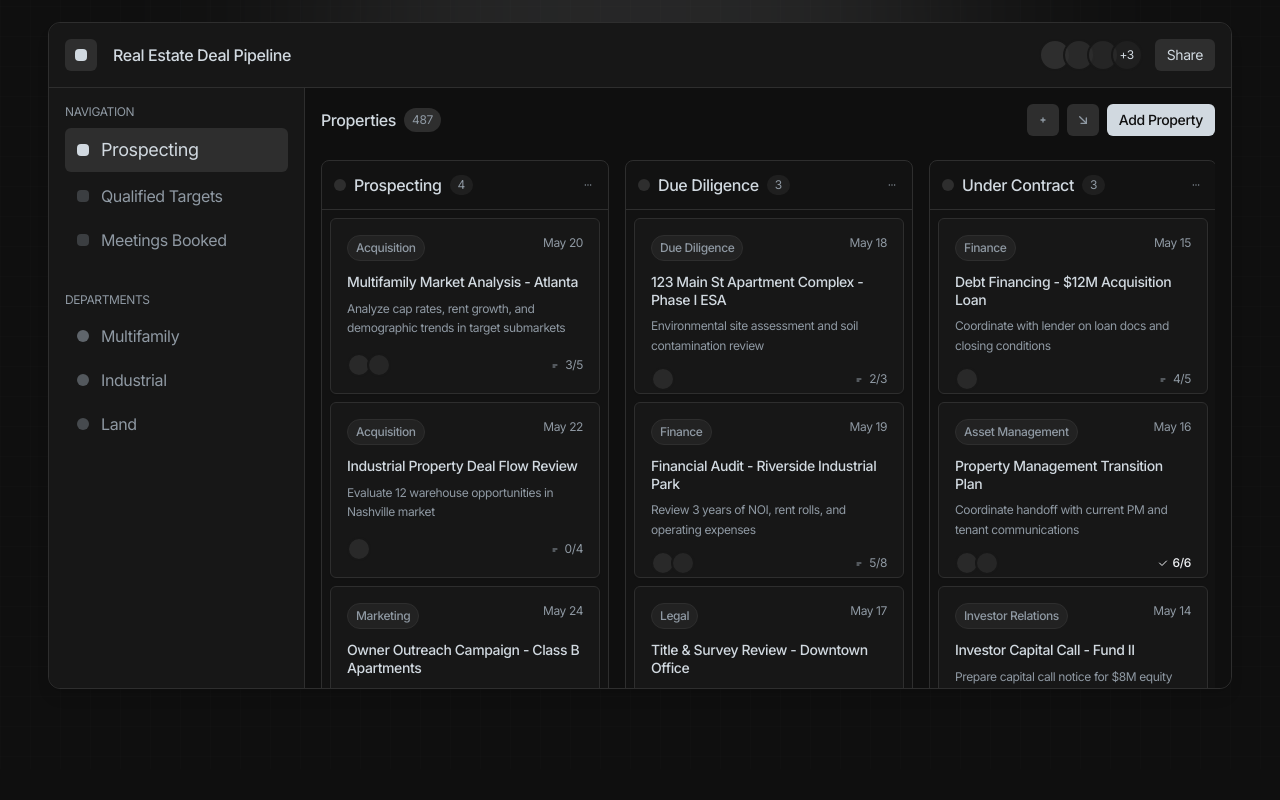
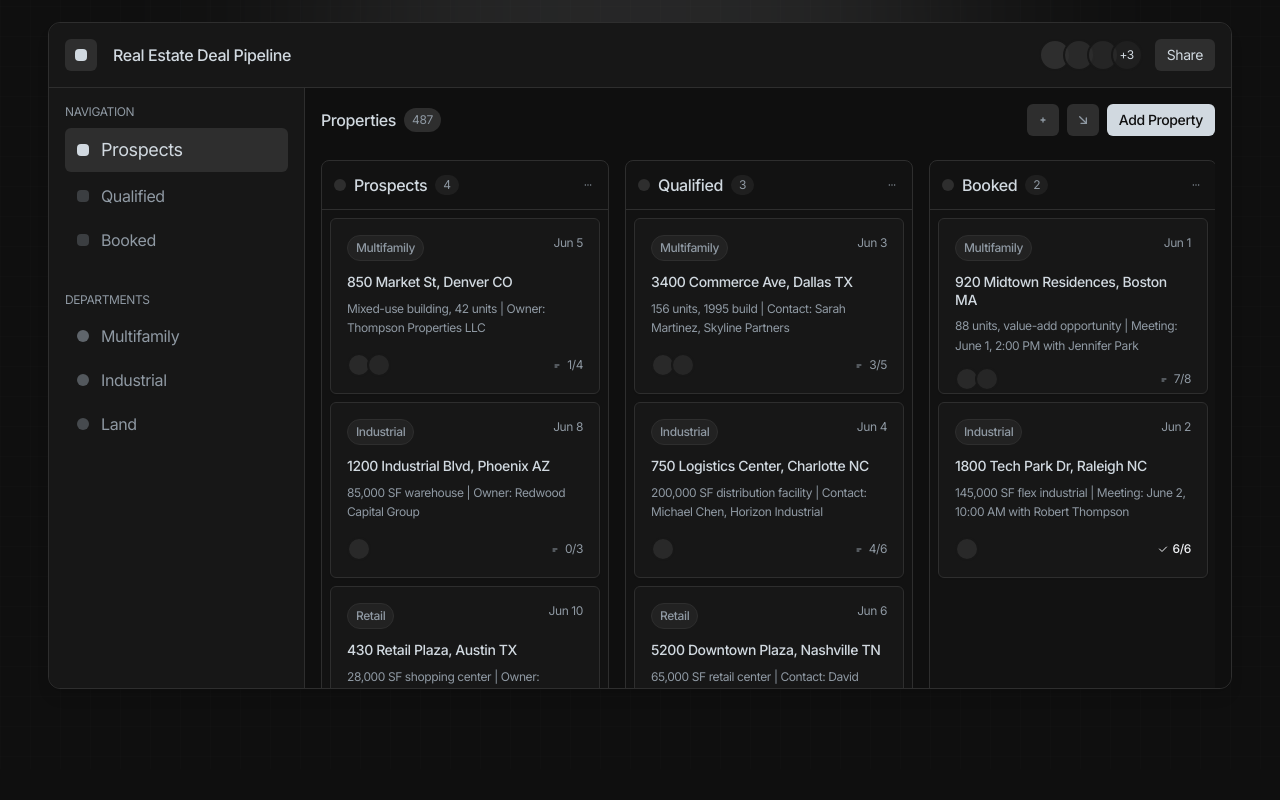
Before and after one commit to Cornelius14/virgin-ground, a React (Vite) app: page / in a window 1280 px wide. Shown: the part 860-1660 px from the top of the page. Built offline with nearby package versions, Linux system fonts and the light colour scheme; no server answers.

Commit message:
Fix prospect lifecycle stages

```diff
--- a/src/components/HeroSection.tsx
+++ b/src/components/HeroSection.tsx
@@ -141,16 +141,16 @@ const HeroSection = () => {
                   <div className="space-y-1">
                     <div className="flex items-center gap-3 px-3 py-2 rounded-md bg-muted text-foreground">
                       <div className="h-3 w-3 rounded-sm bg-foreground"></div>
-                      <span className="text-lg">Prospecting
+                      <span className="text-lg">Prospects
                     </span>
                     </div>
                     <div className="flex items-center gap-3 px-3 py-2 rounded-md text-muted-foreground hover:bg-muted/50">
                       <div className="h-3 w-3 rounded-sm bg-muted-foreground/30"></div>
-                      <span>Qualified Targets</span>
+                      <span>Qualified</span>
                     </div>
                     <div className="flex items-center gap-3 px-3 py-2 rounded-md text-muted-foreground hover:bg-muted/50">
                       <div className="h-3 w-3 rounded-sm bg-muted-foreground/30"></div>
-                      <span>Meetings Booked</span>
+                      <span>Booked</span>
                     </div>
 
                   </div>
--- a/src/components/TaskBoard.tsx
+++ b/src/components/TaskBoard.tsx
@@ -6,147 +6,104 @@ import { Task } from './TaskCard';
 // Initial data for the task board
 const initialColumns: Column[] = [
   {
-    id: 'prospecting',
-    title: 'Prospecting',
+    id: 'prospects',
+    title: 'Prospects',
     color: 'muted',
     tasks: [
       {
         id: 't1',
-        title: 'Multifamily Market Analysis - Atlanta',
-        description: 'Analyze cap rates, rent growth, and demographic trends in target submarkets',
-        tag: { color: 'blue', label: 'Acquisition' },
-        dueDate: 'May 20',
+        title: '850 Market St, Denver CO',
+        description: 'Mixed-use building, 42 units | Owner: Thompson Properties LLC',
+        tag: { color: 'blue', label: 'Multifamily' },
+        dueDate: 'Jun 5',
+        assignees: 2,
+        progress: { completed: 1, total: 4 }
+      },
+      {
+        id: 't2',
+        title: '1200 Industrial Blvd, Phoenix AZ',
+        description: '85,000 SF warehouse | Owner: Redwood Capital Group',
+        tag: { color: 'purple', label: 'Industrial' },
+        dueDate: 'Jun 8',
+        assignees: 1,
+        progress: { completed: 0, total: 3 }
+      },
+      {
+        id: 't3',
+        title: '430 Retail Plaza, Austin TX',
+        description: '28,000 SF shopping center | Owner: Heritage Investments',
+        tag: { color: 'green', label: 'Retail' },
+        dueDate: 'Jun 10',
+        assignees: 2,
+        progress: { completed: 2, total: 5 }
+      },
+      {
+        id: 't4',
+        title: '2100 Office Park Dr, Seattle WA',
+        description: '120,000 SF Class A office | Owner: Cascade Real Estate Fund',
+        tag: { color: 'orange', label: 'Office' },
+        dueDate: 'Jun 12',
+        assignees: 1,
+        progress: { completed: 0, total: 4 }
+      }
+    ]
+  },
+  {
+    id: 'qualified',
+    title: 'Qualified',
+    color: 'blue',
+    tasks: [
+      {
+        id: 't5',
+        title: '3400 Commerce Ave, Dallas TX',
+        description: '156 units, 1995 build | Contact: Sarah Martinez, Skyline Partners',
+        tag: { color: 'blue', label: 'Multifamily' },
+        dueDate: 'Jun 3',
         assignees: 2,
         progress: { completed: 3, total: 5 }
       },
       {
-        id: 't2',
-        title: 'Industrial Property Deal Flow Review',
-        description: 'Evaluate 12 warehouse opportunities in Nashville market',
-        tag: { color: 'blue', label: 'Acquisition' },
-        dueDate: 'May 22',
+        id: 't6',
+        title: '750 Logistics Center, Charlotte NC',
+        description: '200,000 SF distribution facility | Contact: Michael Chen, Horizon Industrial',
+        tag: { color: 'purple', label: 'Industrial' },
+        dueDate: 'Jun 4',
         assignees: 1,
-        progress: { completed: 0, total: 4 }
+        progress: { completed: 4, total: 6 }
       },
       {
-        id: 't3',
-        title: 'Owner Outreach Campaign - Class B Apartments',
-        description: 'Contact 487 identified owners in target price range ($5-15M)',
-        tag: { color: 'purple', label: 'Marketing' },
-        dueDate: 'May 24',
+        id: 't7',
+        title: '5200 Downtown Plaza, Nashville TN',
+        description: '65,000 SF retail center | Contact: David Rodriguez, Urban Retail Ventures',
+        tag: { color: 'green', label: 'Retail' },
+        dueDate: 'Jun 6',
         assignees: 2,
-        progress: { completed: 0, total: 6 }
-      },
-      {
-        id: 't4',
-        title: 'Underwriting Model Updates',
-        description: 'Update acquisition models for current interest rate environment',
-        tag: { color: 'green', label: 'Finance' },
-        dueDate: 'May 25',
-        assignees: 1,
-        progress: { completed: 0, total: 3 }
+        progress: { completed: 5, total: 7 }
       }
     ]
   },
   {
-    id: 'due-diligence',
-    title: 'Due Diligence',
-    color: 'blue',
-    tasks: [
-      {
-        id: 't5',
-        title: '123 Main St Apartment Complex - Phase I ESA',
-        description: 'Environmental site assessment and soil contamination review',
-        tag: { color: 'orange', label: 'Due Diligence' },
-        dueDate: 'May 18',
-        assignees: 1,
-        progress: { completed: 2, total: 3 }
-      },
-      {
-        id: 't6',
-        title: 'Financial Audit - Riverside Industrial Park',
-        description: 'Review 3 years of NOI, rent rolls, and operating expenses',
-        tag: { color: 'green', label: 'Finance' },
-        dueDate: 'May 19',
-        assignees: 2,
-        progress: { completed: 5, total: 8 }
-      },
-      {
-        id: 't7',
-        title: 'Title & Survey Review - Downtown Office',
-        description: 'Examine title insurance, easements, and boundary survey',
-        tag: { color: 'red', label: 'Legal' },
-        dueDate: 'May 17',
-        assignees: 1,
-        progress: { completed: 3, total: 4 }
-      }
-    ]
-  },
-  {
-    id: 'under-contract',
-    title: 'Under Contract',
-    color: 'amber',
+    id: 'booked',
+    title: 'Booked',
+    color: 'accent',
     tasks: [
       {
         id: 't8',
-        title: 'Debt Financing - $12M Acquisition Loan',
-        description: 'Coordinate with lender on loan docs and closing conditions',
-        tag: { color: 'green', label: 'Finance' },
-        dueDate: 'May 15',
-        assignees: 1,
-        progress: { completed: 4, total: 5 }
+        title: '920 Midtown Residences, Boston MA',
+        description: '88 units, value-add opportunity | Meeting: June 1, 2:00 PM with Jennifer Park',
+        tag: { color: 'blue', label: 'Multifamily' },
+        dueDate: 'Jun 1',
+        assignees: 2,
+        progress: { completed: 7, total: 8 }
       },
       {
         id: 't9',
-        title: 'Property Management Transition Plan',
-        description: 'Coordinate handoff with current PM and tenant communications',
-        tag: { color: 'teal', label: 'Asset Management' },
-        dueDate: 'May 16',
-        assignees: 2,
+        title: '1800 Tech Park Dr, Raleigh NC',
+        description: '145,000 SF flex industrial | Meeting: June 2, 10:00 AM with Robert Thompson',
+        tag: { color: 'purple', label: 'Industrial' },
+        dueDate: 'Jun 2',
+        assignees: 1,
         progress: { completed: 6, total: 6 }
-      },
-      {
-        id: 't10',
-        title: 'Investor Capital Call - Fund II',
-        description: 'Prepare capital call notice for $8M equity requirement',
-        tag: { color: 'purple', label: 'Investor Relations' },
-        dueDate: 'May 14',
-        assignees: 1,
-        progress: { completed: 12, total: 12 }
-      }
-    ]
-  },
-  {
-    id: 'closed',
-    title: 'Closed',
-    color: 'accent',
-    tasks: [
-      {
-        id: 't11',
-        title: 'Oak Street Retail Center - Acquisition Complete',
-        description: 'Successfully closed $24M retail acquisition with 7.2% IRR projection',
-        tag: { color: 'blue', label: 'Acquisition' },
-        dueDate: 'May 10',
-        assignees: 1,
-        progress: { completed: 5, total: 5 }
-      },
-      {
-        id: 't12',
-        title: 'Quarterly Investor Reporting - Q1 2024',
-        description: 'Distributed performance reports to 47 limited partners',
-        tag: { color: 'purple', label: 'Investor Relations' },
-        dueDate: 'May 9',
-        assignees: 1,
-        progress: { completed: 4, total: 4 }
-      },
-      {
-        id: 't13',
-        title: 'Portfolio Refinancing - 3 Properties',
-        description: 'Completed $45M refinancing across industrial portfolio',
-        tag: { color: 'green', label: 'Finance' },
-        dueDate: 'May 8',
-        assignees: 2,
-        progress: { completed: 7, total: 7 }
       }
     ]
   }
```
